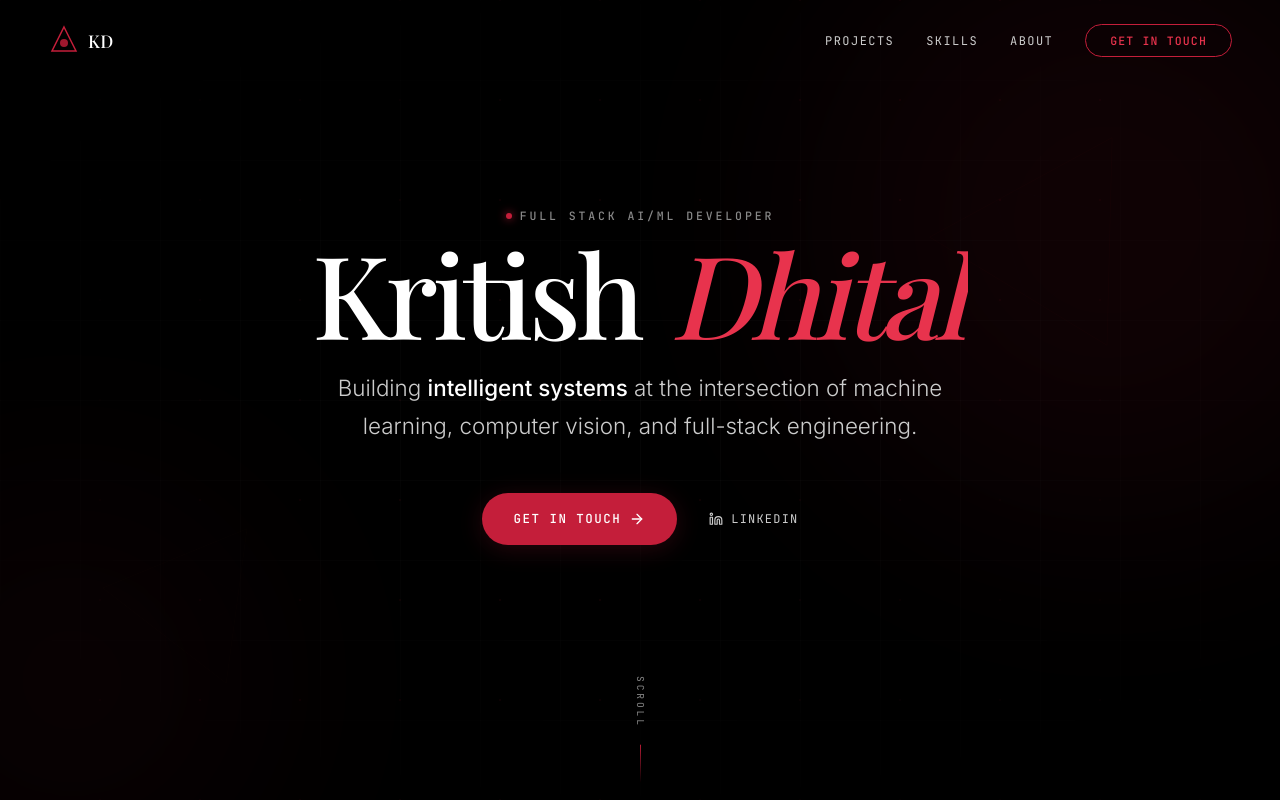
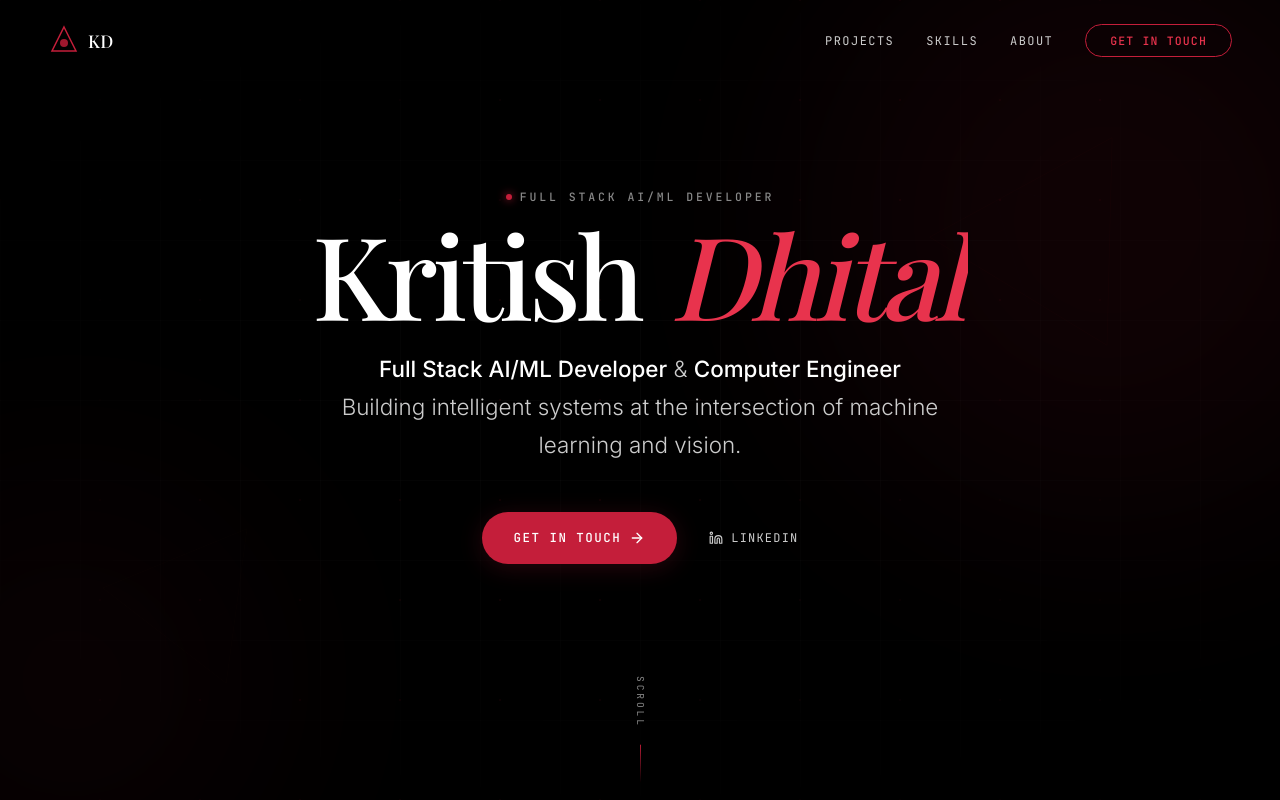
Before and after one commit to KritishX/portfolio-website, a React (Vite) app: page / in a window 1280 px wide. Shown: the top 800 px of the page. Built offline with nearby package versions, Linux system fonts and the light colour scheme; a web font is replaced by a local one.

Commit message:
feat: update professional title in hero

```diff
--- a/src/components/Hero.tsx
+++ b/src/components/Hero.tsx
@@ -73,8 +73,9 @@ export default function Hero() {
           animate="visible"
           custom={0}
         >
-          Building <strong>intelligent systems</strong> at the intersection of machine learning,
-          computer vision, and full-stack engineering.
+          <strong>Full Stack AI/ML Developer</strong> & <strong>Computer Engineer</strong>
+          <br />
+          Building intelligent systems at the intersection of machine learning and vision.
         </motion.p>
 
         {/* CTAs */}
```
